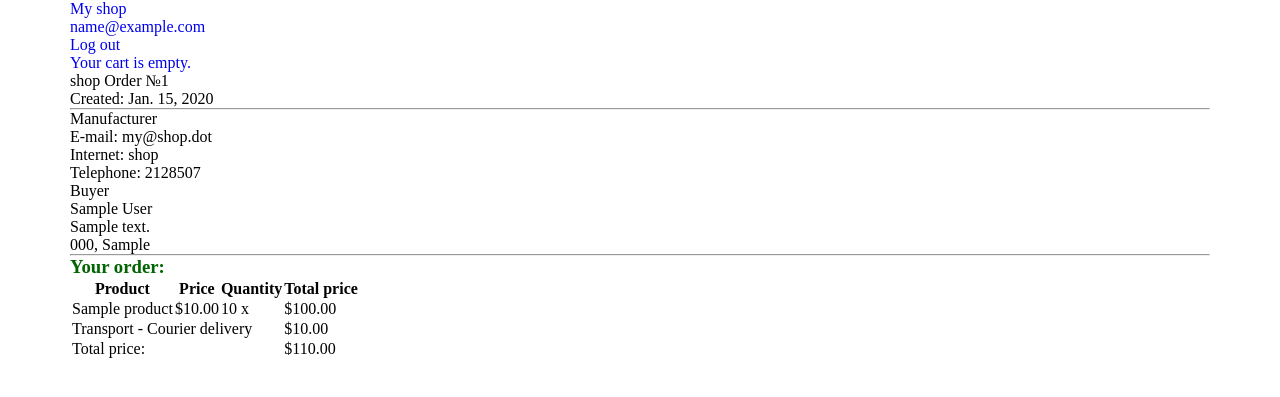
After one commit to Kitayeu/my_shop, a Django app: page /orders/order/1/ in a window 1280 px wide. The commit adds this page. Shown: the top 397 px of the page. Run offline with Django 3.2, Linux system fonts and the light colour scheme; a user stored in the database is signed in; tables that the repository leaves empty hold one stand-in row (values such as "Sample post"); parts of the project's set-up code (start-up, migrations or seed data) failed here and were passed over.

Commit message:
Added order details to user profile

```diff
--- a/orders/models.py
+++ b/orders/models.py
@@ -1,5 +1,6 @@
 from django.db import models
 from django.conf import settings
+from django.urls import reverse
 
 from shops.models import Product
 
@@ -51,6 +52,9 @@ class Order(models.Model):
         total_cost += self.transport_cost
         return total_cost
 
+    def get_absolute_url(self):
+        return reverse('orders:order_detail', args=[self.id])
+
 
 class OrderItems(models.Model):
     order = models.ForeignKey(Order, related_name='items', on_delete=models.CASCADE)
--- a/orders/urls.py
+++ b/orders/urls.py
@@ -8,4 +8,5 @@ urlpatterns = [
     path('create/', views.order_create, name='order_create'),
     path('admin/order/<int:order_id>/pdf/', views.invoice_pdf, name='invoice_pdf'),
     path('order/<int:order_id>/pdf/', views.invoice_pdf, name='customer_invoice_pdf'),
+    path('order/<int:order_id>/', views.order_detail, name='order_detail'),
 ]
--- a/orders/views.py
+++ b/orders/views.py
@@ -91,3 +91,14 @@ def invoice_pdf(request, order_id):
         return response
 
     return redirect('accounts:profile')
+
+
+def order_detail(request, order_id):
+    order = get_object_or_404(Order, pk=order_id)
+    if request.user == order.user or (request.user.is_active and request.user.is_staff):
+        return render(
+            request,
+            'orders/detail.html',
+            {'order': order}
+        )
+    return redirect('accounts:profile')
--- a/templates/accounts/profile.html
+++ b/templates/accounts/profile.html
@@ -90,7 +90,7 @@
                 {% for order in request.user.orders.all %}
                     <tr>
                         <td>
-                            <a href="">
+                            <a href="{{ order.get_absolute_url }}">
                                 {{ order.id }}
                             </a>
                         </td>
--- /dev/null
+++ b/templates/orders/detail.html
@@ -0,0 +1,95 @@
+{% extends 'shops/base.html' %}
+
+{% block title %}Order №{{ order.id }}{% endblock title %}
+
+{% block content %}
+
+    <div>
+        <div>
+            <span>
+                shop
+            </span>
+            <span>
+                Order №{{ order.id }}
+            </span>
+        </div>
+
+        <div>
+            Created: {{ order.created|date }}
+        </div>
+
+        <hr>
+
+        <div>
+            <div>
+                <div>
+                    Manufacturer
+                </div>
+                E-mail: my@shop.dot<br>
+                Internet: shop<br>
+                Telephone: 2128507<br>
+            </div>
+
+            <div>
+                <div>
+                    Buyer
+                </div>
+                    {{ order.first_name }} {{ order.last_name }}<br>
+                    {{ order.address }}<br>
+                    {{ order.postal_code }}, {{ order.city }}
+            </div>
+        </div>
+
+        <hr>
+
+        <h3>Your order:</h3>
+        <table>
+            <thead>
+            <tr>
+                <th>Product</th>
+                <th>Price</th>
+                <th>Quantity</th>
+                <th>Total price</th>
+            </tr>
+            </thead>
+            <tbody>
+                {% for item in order.items.all %}
+                    <tr>
+                        <td>
+                            {{ item.product.name }}
+                        </td>
+                        <td>
+                            ${{ item.price }}
+                        </td>
+                        <td>
+                            {{ item.quantity }} x
+                        </td>
+                        <td>
+                            ${{ item.get_cost }}
+                        </td>
+                    </tr>
+
+                {% endfor %}
+
+                <tr>
+                    <td colspan=3>
+                        Transport - {{ order.transport }}
+                    </td>
+                    <td>
+                        ${{ order.transport_cost }}
+                    </td>
+                </tr>
+
+                <tr>
+                    <td colspan=3>
+                        Total price:
+                    </td>
+                    <td>
+                        ${{ order.get_total_cost|floatformat:2 }}
+                    </td>
+                </tr>
+            </tbody>
+        </table>
+    </div>
+
+{% endblock content %}
```
